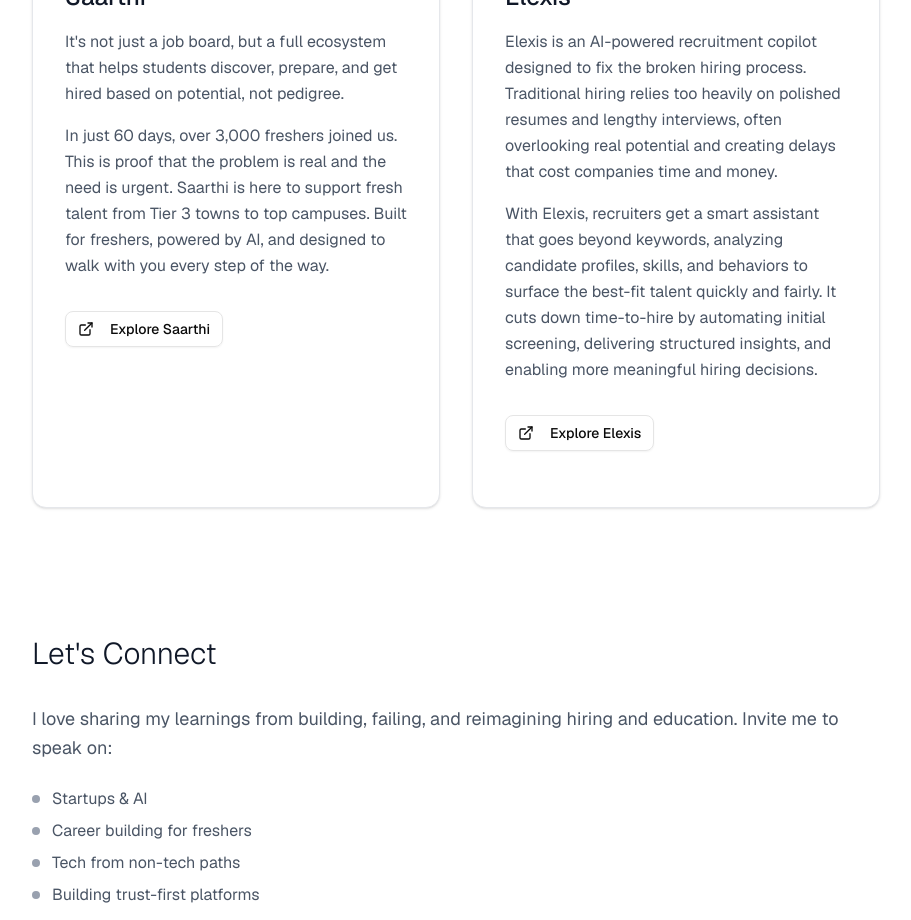
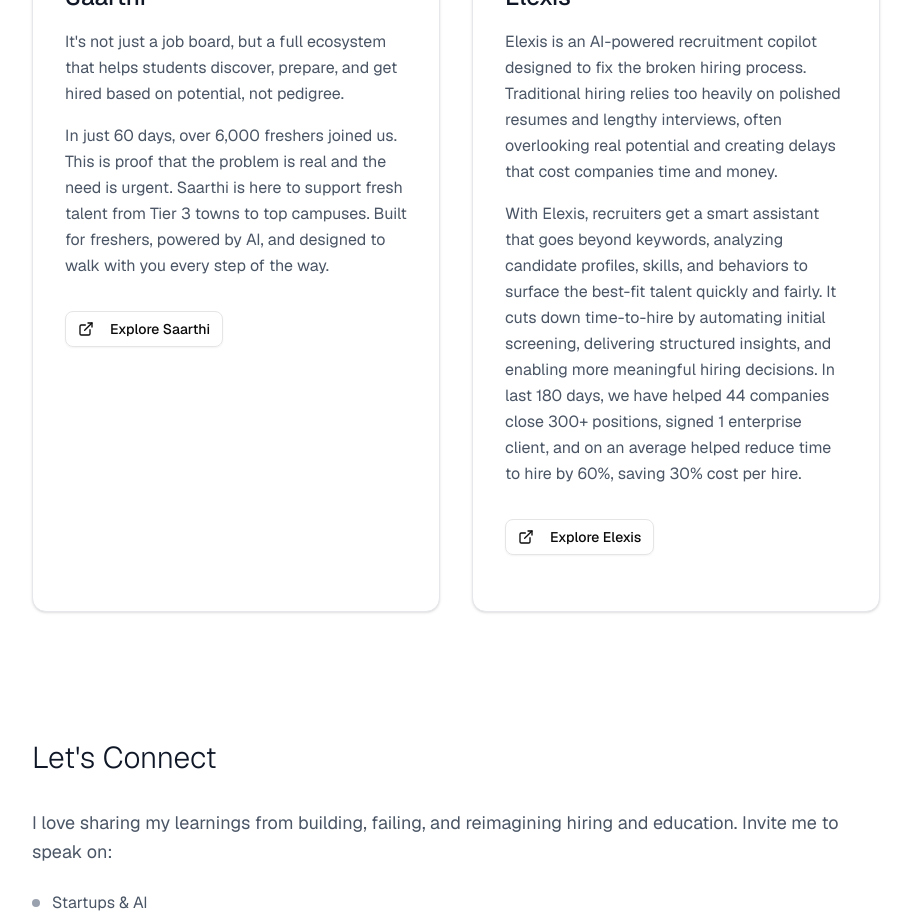
Before and after one commit to hardikvp/hardik-panchal.github.io, a Next.js app: page / in a window 1280 px wide. Shown: the part 1640-2560 px from the top of the page, without its empty margins (184-1095 px from the left). Built offline with nearby package versions, Linux system fonts and the light colour scheme.

Commit message:
Update freshers count and hiring statistics
Updated statistics to reflect recent growth and achievements.

```diff
--- a/app/page.tsx
+++ b/app/page.tsx
@@ -144,7 +144,7 @@ export default function HomePage() {
                   based on potential, not pedigree.
                 </p>
                 <p className="text-gray-600 leading-relaxed">
-                  In just 60 days, over 3,000 freshers joined us. This is proof that the problem is real and the need is
+                  In just 60 days, over 6,000 freshers joined us. This is proof that the problem is real and the need is
                   urgent. Saarthi is here to support fresh talent from Tier 3 towns to top campuses. Built for freshers,
                   powered by AI, and designed to walk with you every step of the way.
                 </p>
@@ -169,7 +169,8 @@ export default function HomePage() {
                   With Elexis, recruiters get a smart assistant that goes beyond keywords, analyzing candidate profiles,
                   skills, and behaviors to surface the best-fit talent quickly and fairly. It cuts down time-to-hire by
                   automating initial screening, delivering structured insights, and enabling more meaningful hiring
-                  decisions.
+                  decisions. In last 180 days, we have helped 44 companies close 300+ positions, signed 1 enterprise client,
+                  and on an average helped reduce time to hire by 60%, saving 30% cost per hire.
                 </p>
                 <Button asChild variant="outline" className="mt-4 bg-transparent">
                   <Link href="https://elexis.ai/" target="_blank" rel="noopener noreferrer">
```
